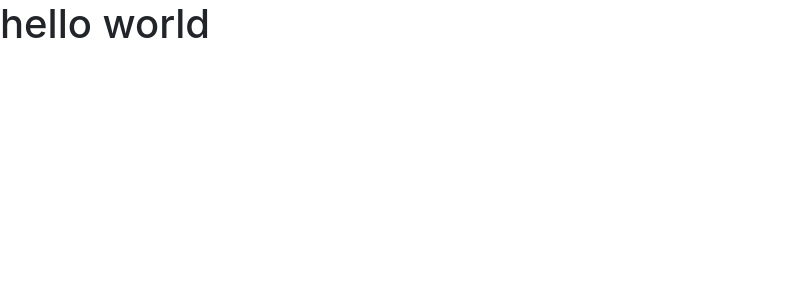
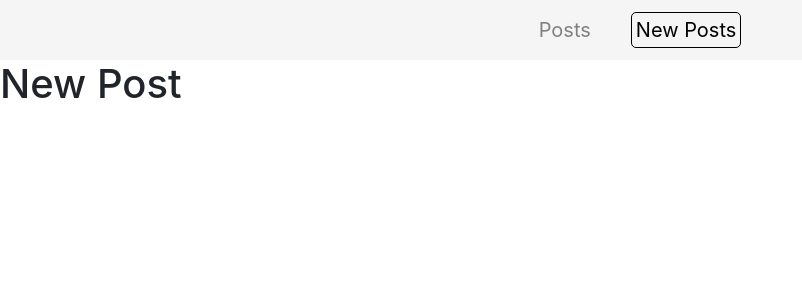
Before and after one commit to Manou-Codeur/form-routing-practise-project, a React (Create React App) app: page /newPost in a window 1280 px wide. Shown: the top 300 px of the page, without its empty margins (0-802 px from the left). Built offline with nearby package versions, Linux system fonts and the light colour scheme.

Commit message:
app ready to start coding

```diff
--- a/package.json
+++ b/package.json
@@ -8,6 +8,7 @@
     "@testing-library/user-event": "^7.2.1",
     "bootstrap": "^4.5.0",
     "joi-browser": "^13.4.0",
+    "node-sass": "^4.14.1",
     "react": "^16.13.1",
     "react-dom": "^16.13.1",
     "react-router-dom": "^5.2.0",
--- a/src/App.jsx
+++ b/src/App.jsx
@@ -1,8 +1,26 @@
-import React, { Component } from "react";
+import React, { Component, Fragment } from "react";
+import { Switch, Route, Redirect } from "react-router-dom";
+
+import NavBar from "./components/nav-bar/navBar";
+import Posts from "./components/posts/posts";
+import NewPost from "./components/new-post/newPost";
+import NotFound from "./components/not-found/notFound";
 
 class App extends Component {
   render() {
-    return <h1>hello world</h1>;
+    return (
+      <Fragment>
+        <NavBar />
+
+        <Switch>
+          <Route path="/posts" component={Posts} />
+          <Route path="/newPost" component={NewPost} />
+          <Route path="/not-found" component={NotFound} />
+          <Redirect from="/" exact to="/posts" />
+          <Redirect to="not-found" />
+        </Switch>
+      </Fragment>
+    );
   }
 }
 
--- /dev/null
+++ b/src/components/nav-bar/nav-bar.scss
@@ -0,0 +1,25 @@
+nav {
+  background-color: whitesmoke;
+  height: 60px;
+  display: flex;
+  justify-content: center;
+  align-items: center;
+
+  .link {
+    font-size: 20px;
+    color: gray;
+    margin: 0 20px;
+    text-decoration: none;
+
+    &:hover {
+      color: black;
+    }
+  }
+
+  .activeLink {
+    color: black;
+    border: 1.3px solid black;
+    padding: 2px 4px;
+    border-radius: 5px;
+  }
+}
--- /dev/null
+++ b/src/components/nav-bar/navBar.jsx
@@ -0,0 +1,19 @@
+import React from "react";
+import { NavLink } from "react-router-dom";
+
+import "./nav-bar.scss";
+
+const NavBar = () => {
+  return (
+    <nav>
+      <NavLink className="link" activeClassName="activeLink" to="/posts">
+        Posts
+      </NavLink>
+      <NavLink className="link" activeClassName="activeLink" to="/newPost">
+        New Posts
+      </NavLink>
+    </nav>
+  );
+};
+
+export default NavBar;
--- /dev/null
+++ b/src/components/new-post/newPost.jsx
@@ -0,0 +1,15 @@
+import React, { Component } from "react";
+
+import "./newPost.scss";
+
+class NewPost extends Component {
+  state = {
+    data: {},
+    errors: {},
+  };
+  render() {
+    return <h1>New Post</h1>;
+  }
+}
+
+export default NewPost;
--- /dev/null
+++ b/src/components/not-found/notFound.jsx
@@ -0,0 +1,15 @@
+import React from "react";
+
+import "./notFound.scss";
+import notFoundIcon from "../../assets/error-colored.svg";
+
+const NotFound = () => {
+  return (
+    <div className="notFound">
+      <img src={notFoundIcon} alt="" />
+      <h1>Oops... Page not Found!</h1>
+    </div>
+  );
+};
+
+export default NotFound;
--- /dev/null
+++ b/src/components/not-found/notFound.scss
@@ -0,0 +1,10 @@
+.notFound {
+  display: flex;
+  flex-direction: column;
+  justify-content: center;
+  align-items: center;
+
+  img {
+    height: 500px;
+  }
+}
--- /dev/null
+++ b/src/components/posts/posts.jsx
@@ -0,0 +1,14 @@
+import React, { Component } from "react";
+
+import "./posts.scss";
+
+class Posts extends Component {
+  state = {
+    posts: "",
+  };
+  render() {
+    return <h1>Posts</h1>;
+  }
+}
+
+export default Posts;
--- a/src/index.js
+++ b/src/index.js
@@ -2,6 +2,7 @@ import React from "react";
 import ReactDOM from "react-dom";
 import * as serviceWorker from "./serviceWorker";
 import "bootstrap/dist/css/bootstrap.css";
+import { BrowserRouter } from "react-router-dom";
 
 import App from "./App";
 
@@ -9,7 +10,9 @@ import "./index.css";
 
 ReactDOM.render(
   <React.StrictMode>
-    <App />
+    <BrowserRouter>
+      <App />
+    </BrowserRouter>
   </React.StrictMode>,
   document.getElementById("root")
 );
```
Also changed, not shown: src/assets/error-colored.svg (added), src/components/new-post/newPost.scss (added), src/components/posts/posts.scss (added), 1 other file (tests, documents, lock files or other folders).
